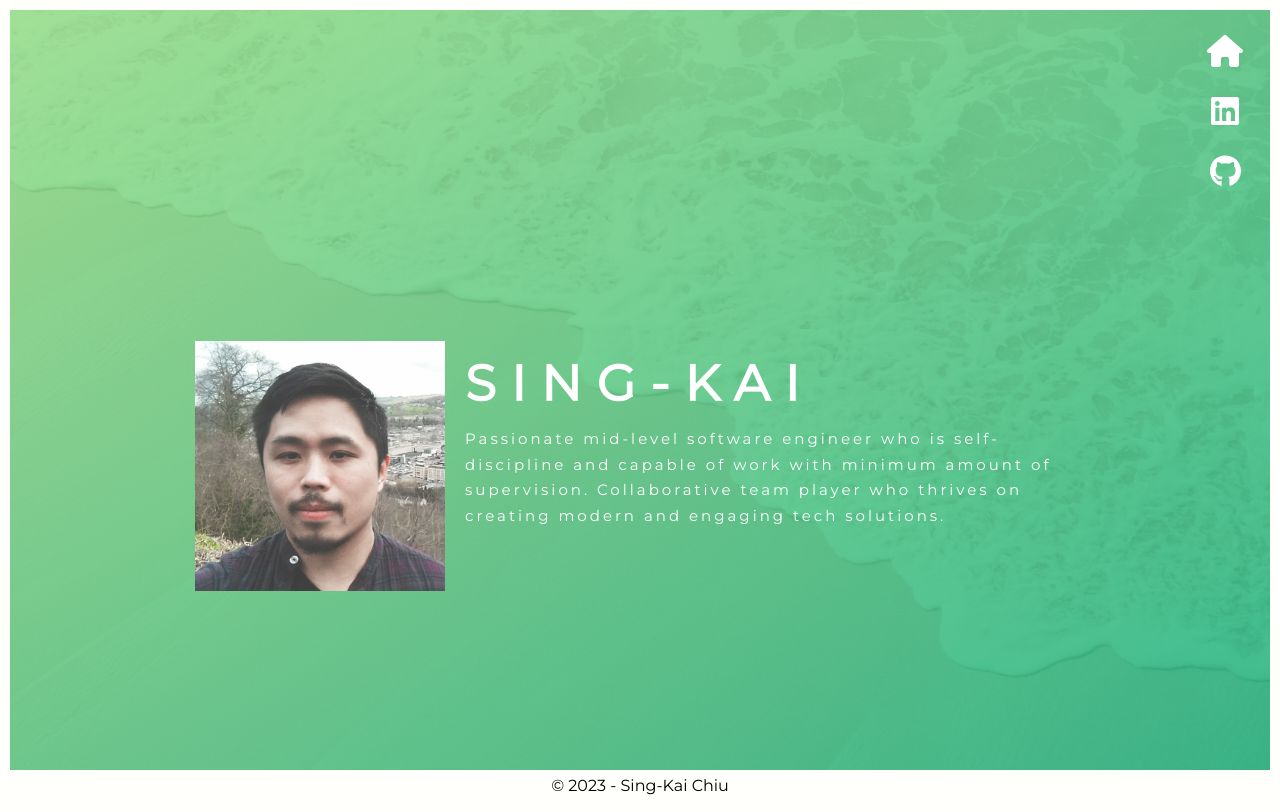
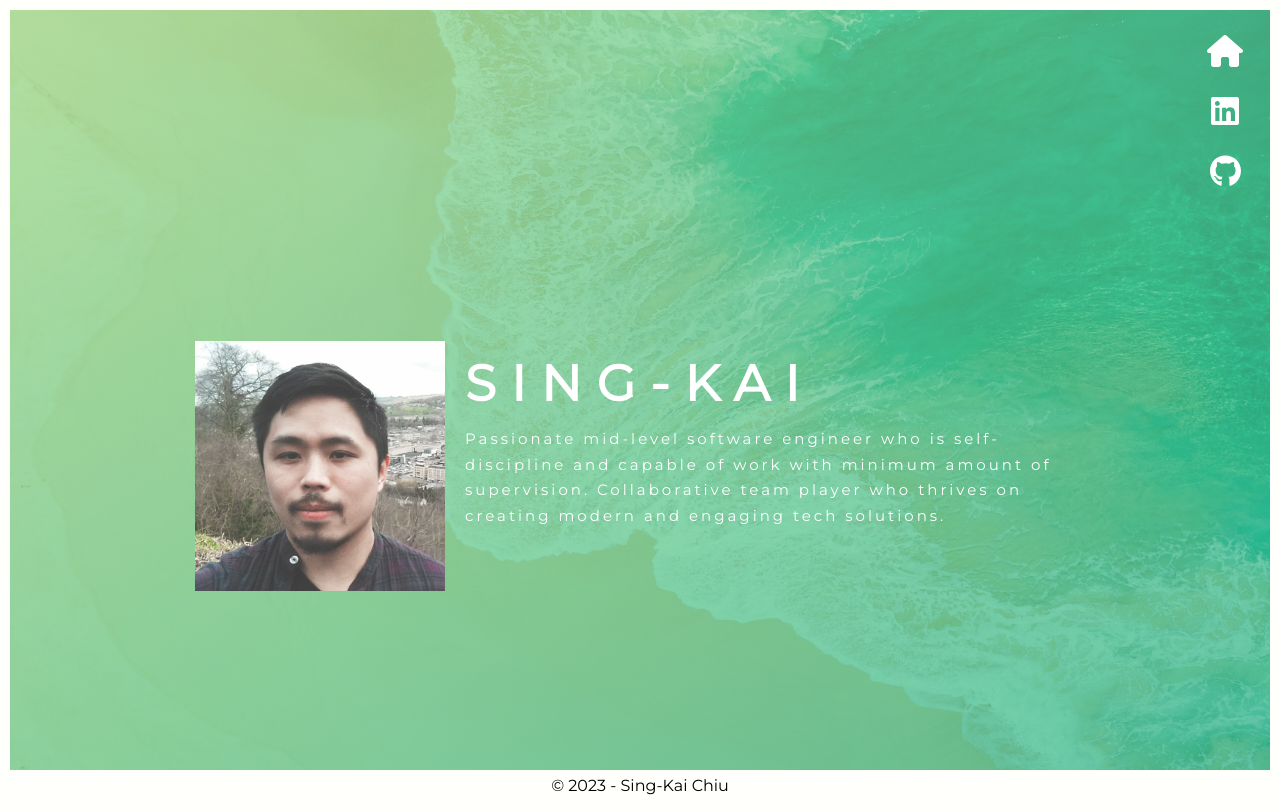
Before and after one commit to Sing-Kai/profile-page, a Next.js app in the folder profile-page-app/: page / in a window 1280 px wide. Built offline with nearby package versions, Linux system fonts and the light colour scheme.

Commit message:
changed image opacity

```diff
--- a/profile-page-app/pages/_app.tsx
+++ b/profile-page-app/pages/_app.tsx
@@ -73,6 +73,7 @@ const IntroText = styled.span`
   font-size: 50px;
   font-weight: 800;
   letter-spacing: 15px;
+/* font-family: 'Dala Floda Roman No 2'; */
 `
 const IntroDesc = styled.span`
   color: white;
--- a/profile-page-app/src/components/BackImage.tsx
+++ b/profile-page-app/src/components/BackImage.tsx
@@ -1,6 +1,6 @@
 import React from 'react'
 import styled, {keyframes} from 'styled-components'
-import blanket from '../../src/images/pink.jpg'
+import blanket from '../../src/images/blanket.jpg'
 import Image from 'next/image'
 
 const BackImage = () => {
@@ -15,7 +15,7 @@ const BackImage = () => {
 }
 
 const ImageContainer = styled.div`
-  opacity: 0.1;
+  opacity: 0.3;
   position: absolute;
   z-index: -1;
   background-size: auto;
--- a/profile-page-app/styles/globals.css
+++ b/profile-page-app/styles/globals.css
@@ -11,6 +11,7 @@ body {
   /* background: '#EFEFEF'; */
   background: #fffffb;
   font-family: 'Montserrat';
+  /* font-family: 'Dala Floda Roman No 2'; */
   font-size: 16px;
   font-weight: 400;
   line-height: 1.7;
```
